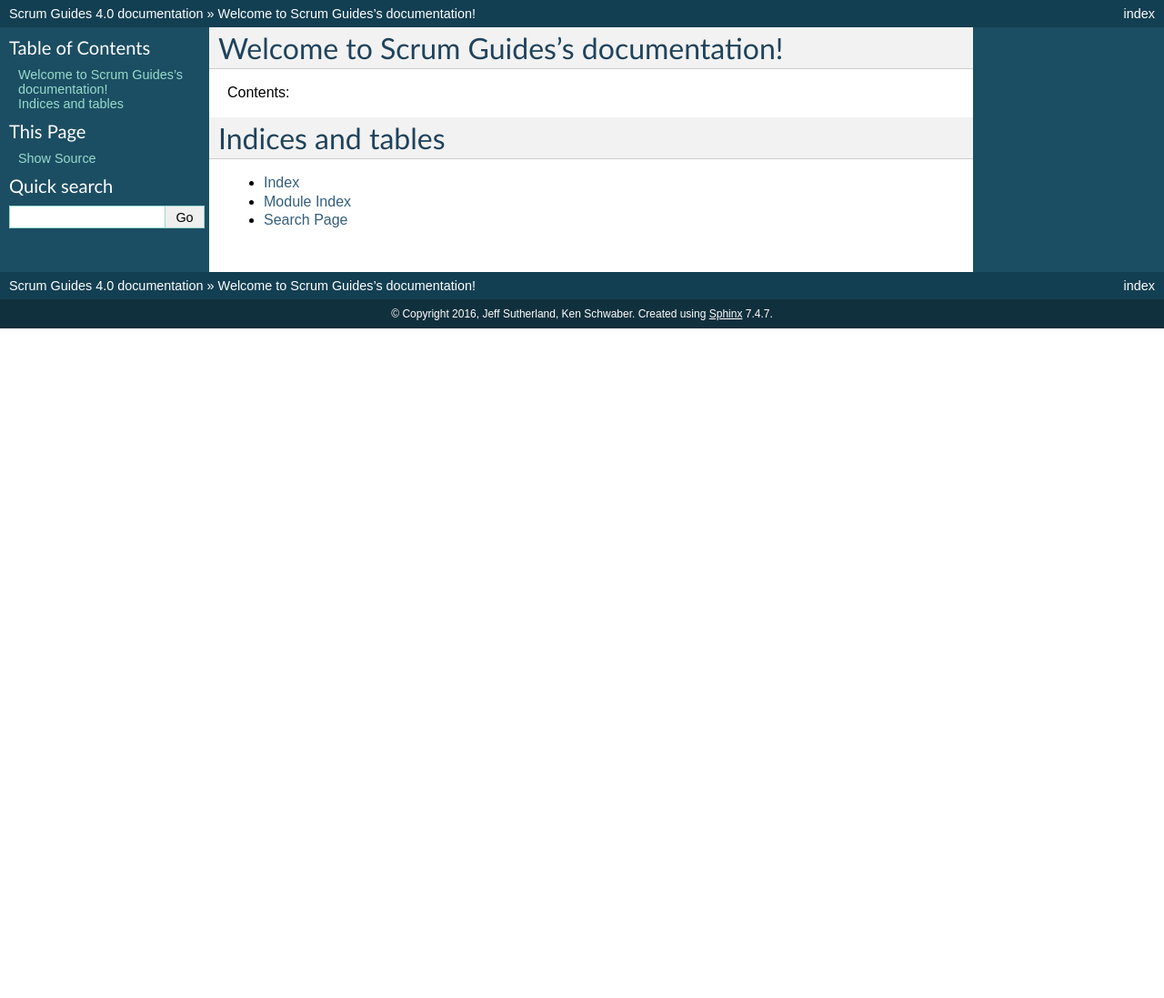
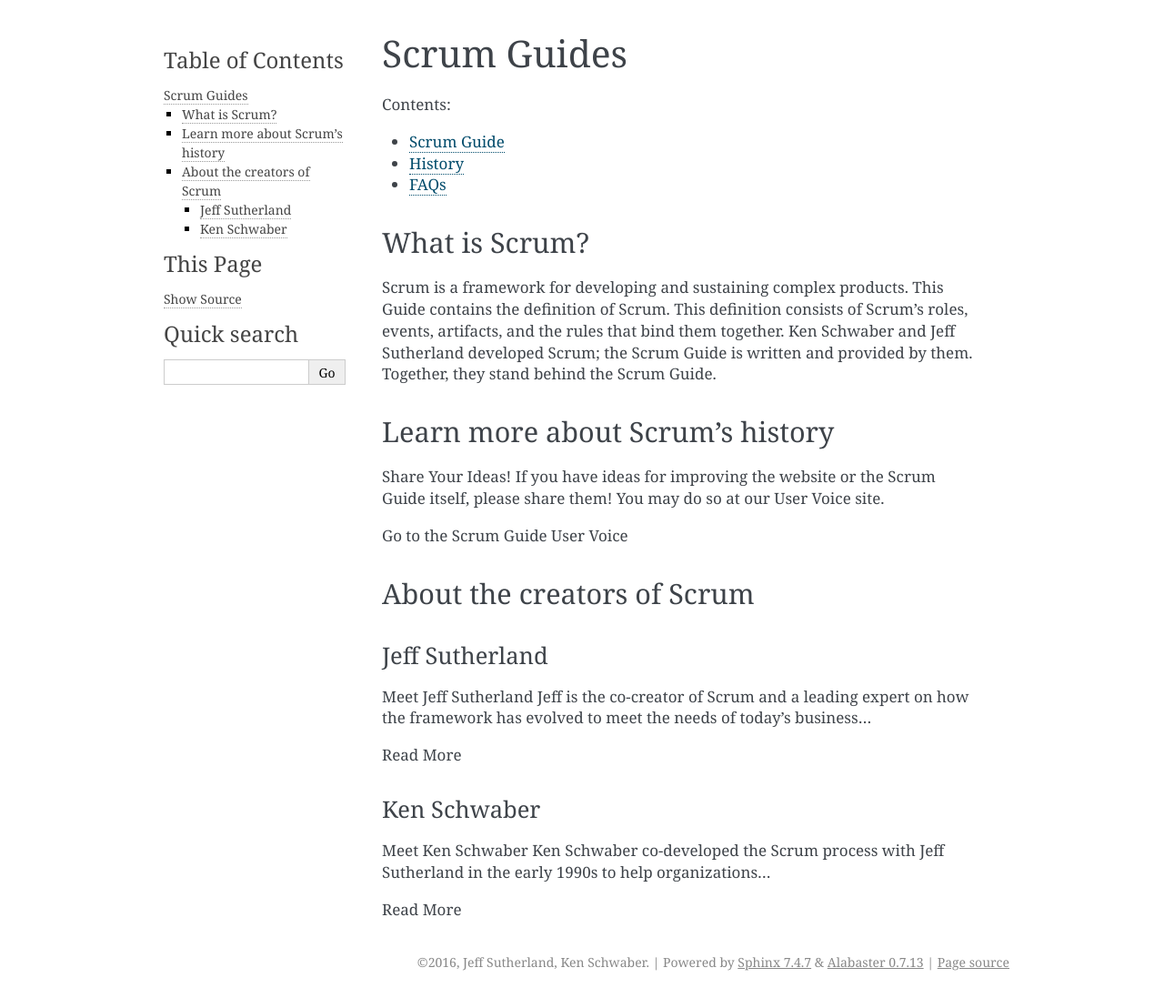
Before and after one commit to serra/scrumguides, a Sphinx documentation site: the page built from docs/index.rst, in a window 1280 px wide. Shown: the whole page at 91% size. Built offline with Sphinx 7.4.7, drawn with Linux system fonts in a browser that asks for light colours; before the commit the page ends 900 px from its top, so only the background shows below that.

Commit message:
Add rough outline of Scrum Guides

```diff
--- a/docs/conf.py
+++ b/docs/conf.py
@@ -98,7 +98,7 @@
 
 # The theme to use for HTML and HTML Help pages.  See the documentation for
 # a list of builtin themes.
-html_theme = 'default'
+html_theme = 'alabaster'
 
 # Theme options are theme-specific and customize the look and feel of a theme
 # further.  For a list of options available for each theme, see the
--- /dev/null
+++ b/docs/faq.rst
@@ -0,0 +1,2 @@
+FAQs
+====
--- /dev/null
+++ b/docs/history.rst
@@ -0,0 +1,2 @@
+History
+=======
--- a/docs/index.rst
+++ b/docs/index.rst
@@ -1,21 +1,45 @@
-.. Scrum Guides documentation master file, created by
-   sphinx-quickstart on Fri Oct 28 15:43:22 2016.
-   You can adapt this file completely to your liking, but it should at least
-   contain the root `toctree` directive.
-
-Welcome to Scrum Guides's documentation!
-========================================
+Scrum Guides
+============
 
 Contents:
 
 .. toctree::
-   :maxdepth: 2
+   :maxdepth: 1
+
+   scrumguide
+   history
+   faq
 
 
+What is Scrum?
+--------------
 
-Indices and tables
-==================
+Scrum is a framework for developing and sustaining complex products. This Guide contains the definition of Scrum. This definition consists of Scrum’s roles, events, artifacts, and the rules that bind them together. Ken Schwaber and Jeff Sutherland developed Scrum; the Scrum Guide is written and provided by them. Together, they stand behind the Scrum Guide.
 
-* :ref:`genindex`
-* :ref:`modindex`
-* :ref:`search`
+Learn more about Scrum's history
+--------------------------------
+
+Share Your Ideas!
+If you have ideas for improving the website or the Scrum Guide itself, please share them! You may do so at our User Voice site.
+
+Go to the Scrum Guide User Voice
+
+
+About the creators of Scrum
+---------------------------
+
+Jeff Sutherland
+^^^^^^^^^^^^^^^
+
+Meet Jeff Sutherland
+Jeff is the co-creator of Scrum and a leading expert on how the framework has evolved to meet the needs of today’s business...
+
+Read More
+
+Ken Schwaber
+^^^^^^^^^^^^
+
+Meet Ken Schwaber
+Ken Schwaber co-developed the Scrum process with Jeff Sutherland in the early 1990s to help organizations...
+
+Read More
--- /dev/null
+++ b/docs/scrumguide.rst
@@ -0,0 +1,2 @@
+Scrum Guide
+===========
```
